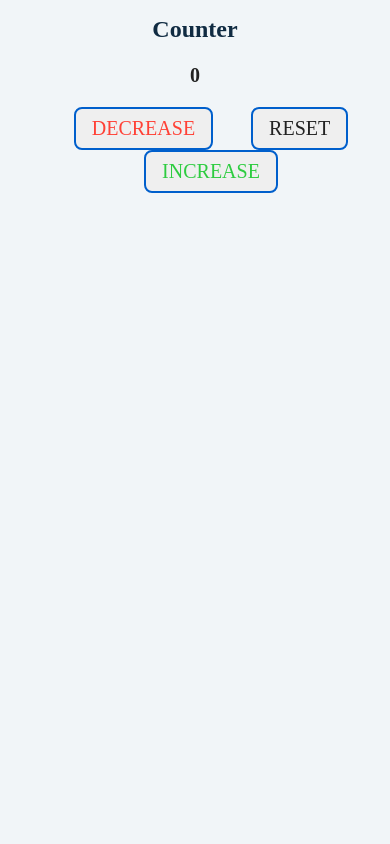
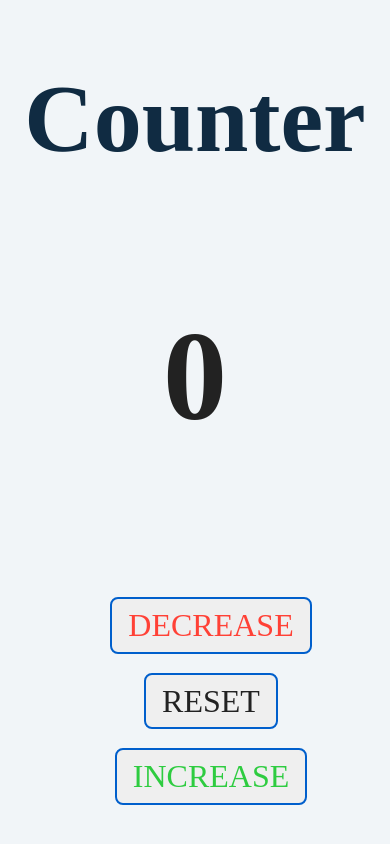
Before and after one commit to JoeTheorium/40-Projects-JS-2-counter, a plain HTML site: page index.html in a window 390 px wide. Drawn offline with Linux system fonts and the light colour scheme.

Commit message:
Update style.css

```diff
--- a/style.css
+++ b/style.css
@@ -72,18 +72,18 @@ button:hover {
 /* Media queries */
 @media (max-width: 768px) {
     main {
-        font-size: 1.5rem;
+        font-size: 4rem;
     }
 
     h1 {
-        font-size: 1.5rem;
+        font-size: 6rem;
     }
 
     h3 {
-        font-size: 1.25rem;
+        font-size: 8rem;
     }
 
     button {
-        font-size: 1.25rem;
+        font-size: 2rem;
     }
 }
```
